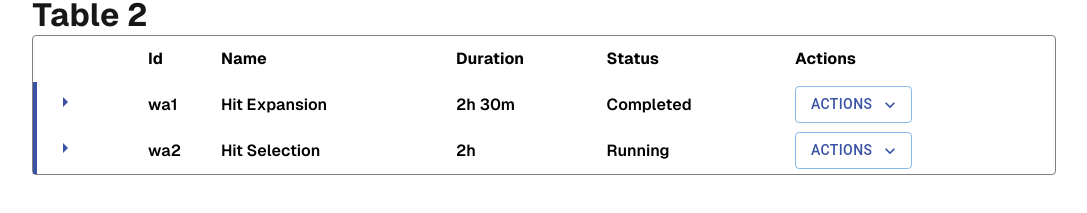
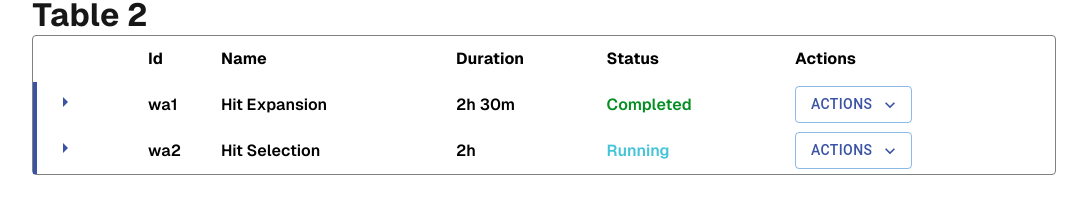
Before and after one commit to Wenying0808/table-component, a Next.js app in the folder my-table-components/: page /table2 in a window 1280 px wide. Shown: the part 315-528 px from the top of the page, without its empty margins (96-1183 px from the left). Built offline with nearby package versions, Linux system fonts and the light colour scheme.

Commit message:
feat: create tablecell for status

```diff
--- a/my-table-components/src/app/components/styles/colors.ts
+++ b/my-table-components/src/app/components/styles/colors.ts
@@ -1,8 +1,11 @@
 export const colors = {
   azure: '#3A53A4',
   linkWater: '#D9DFF2',
-  scooter: '#44C4D8',
-  jaffa: '#F2994A',
+  salem: '#058F23', // completed
+  moodyBlue: '#768BCE', // quedued
+  scooter: '#44C4D8', // running
+  jaffa: '#F2994A', //warning
+  alizarin: '#E32327', //failed
   white: '#FFFFFF',
   alabaster: '#FBFBFB',
   wildSand: '#F6F6F6',
--- a/my-table-components/src/app/components/table/Table2/index.tsx
+++ b/my-table-components/src/app/components/table/Table2/index.tsx
@@ -101,6 +101,32 @@ const TableCellActions = ({ data }: { data: string[]} ) => {
     )
 }
 
+const TableCellStatus = ({ data }: { data: string }) => {
+
+    const getStatusColor = (status: string) => {
+        switch (status.toLowerCase()) {
+            case 'completed':
+                return colors.salem;
+            case 'failed':
+                return colors.alizarin;
+            case 'running':
+                return colors.scooter;
+            case 'queued':
+                return colors.moodyBlue;
+            default:
+                return colors.black;
+        }
+    };
+
+    const cellStyles = {
+        color: getStatusColor(data)
+    }
+
+    return (
+        <td style={cellStyles}>{data}</td>
+    )
+}
+
 export default function Table2() {
 
     const [data, setData] = useState<WorkflowAnalysis[]>([]);
@@ -151,7 +177,7 @@ export default function Table2() {
             )
         }),
         columnHelper.accessor('status', {
-            cell: info => info.getValue(),
+            cell: info => <TableCellStatus data={info.getValue()} />,
             header: () => (
                 <span className="table-header">
                     Status
@@ -159,7 +185,7 @@ export default function Table2() {
             )
         }),
         columnHelper.accessor('actions', {
-            cell: info =><TableCellActions data={info.getValue()} />,
+            cell: info => <TableCellActions data={info.getValue()} />,
             header: () => (
                 <span className="table-header">
                     Actions
```
